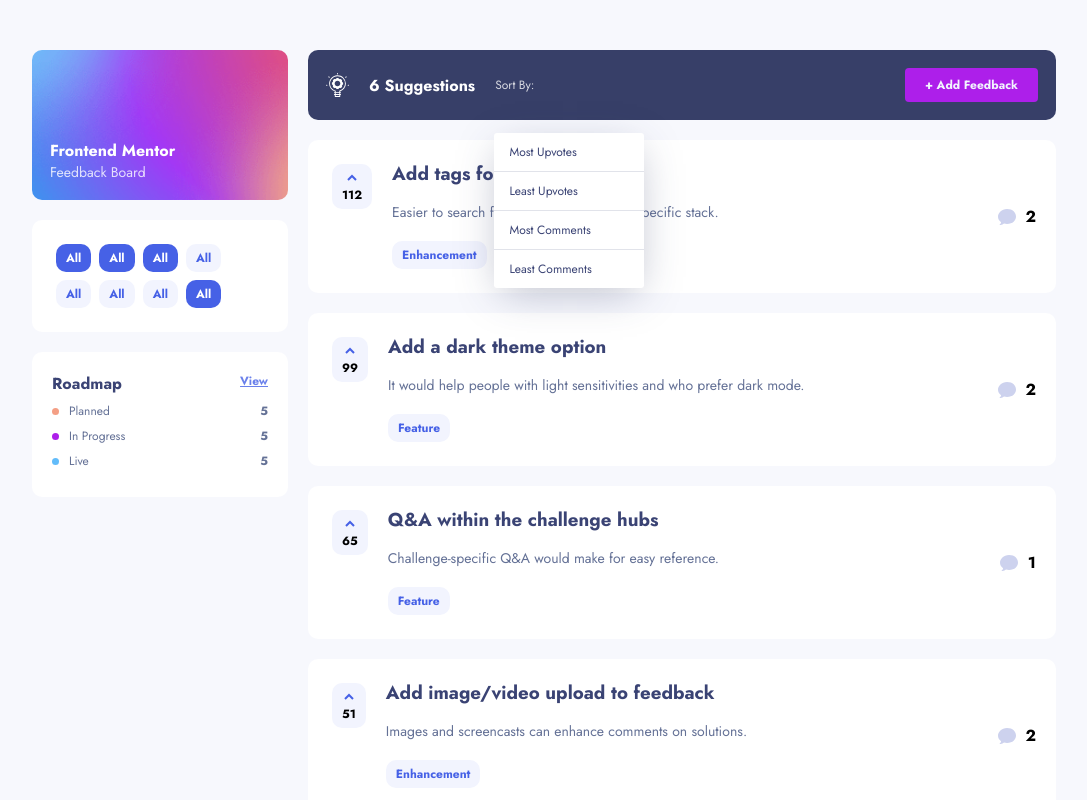
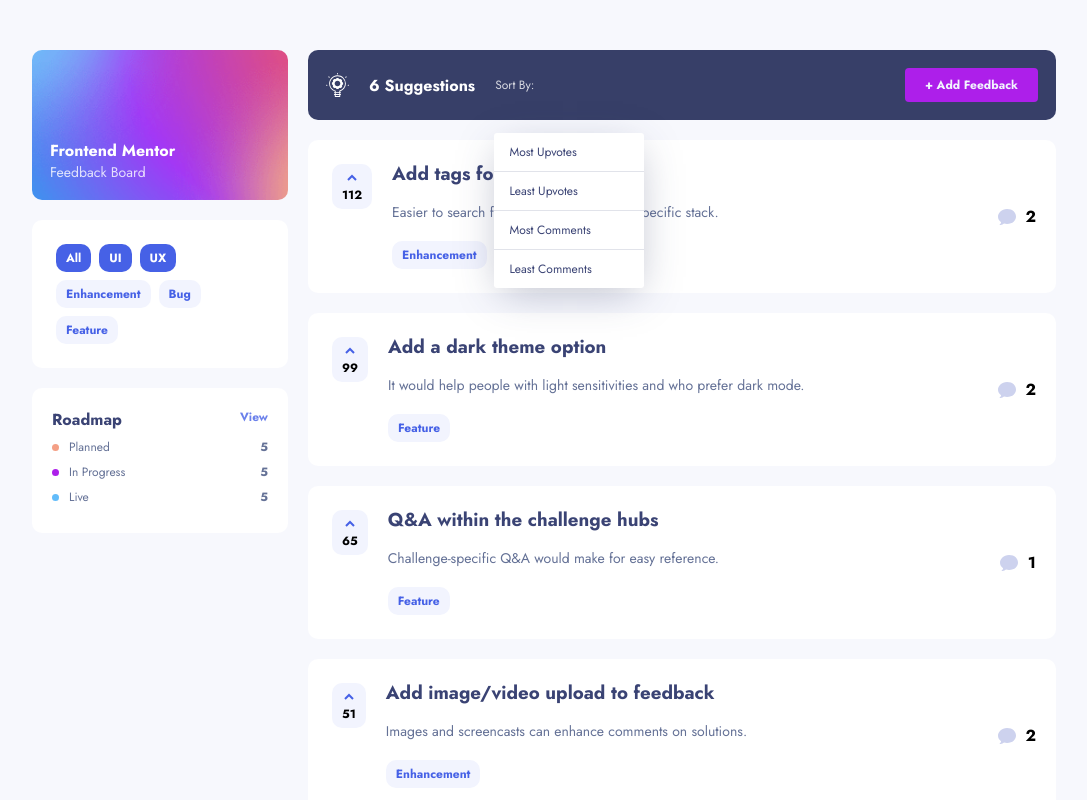
Before and after one commit to catli-unbounce/product_idea_board, a React (Create React App) app: page / in a window 1280 px wide. Shown: the top 800 px of the page, without its empty margins (96-1183 px from the left). Built offline with nearby package versions, Linux system fonts and the light colour scheme.

Commit message:
Filter product requests by status

```diff
--- a/_base.scss
+++ b/_base.scss
@@ -59,6 +59,10 @@
 body {
     font-size: 1.6rem;
     font-family: 'Jost', sans-serif;
+}
+
+a {
+    text-decoration: none;
 }
 
 ul {
--- a/src/App.js
+++ b/src/App.js
@@ -1,6 +1,7 @@
 import React, { useState, useEffect } from 'react';
 import logo from './logo.svg';
-import {filterForSuggestions} from './helpers.js';
+import {filterRequestsByStatus} from './helpers.js';
+import backIcon from './assets/shared/icon-arrow-left.svg';
 import './App.scss';
 import ListFilter from './components/ListFilter';
 import Roadmap from './components/Roadmap';
@@ -18,31 +19,42 @@
 function App() {
 
   const [data, setData] = useState({
-    'productRequests': [],
-    'currentUser': {}
+    'all': [],
+    'currentUser': {},
+    'suggestions': [],
+    'planned': [],
+    'live': [],
+    'inProgress':[]
   })
 
   useEffect(() => {
-    filterForSuggestions();
+
     async function fetchData() {
       const response = await fetch('/data.json');
       const fetchedData = await response.json(response);
       setData({
-        productRequests: fetchedData.productRequests,
-        currentUser: fetchedData.currentUser
+        all: fetchedData.productRequests,
+        currentUser: fetchedData.currentUser,
+        suggestions: filterRequestsByStatus(fetchedData.productRequests, 'suggestion'),
+        planned: filterRequestsByStatus(fetchedData.productRequests, 'planned'),
+        live: filterRequestsByStatus(fetchedData.productRequests, 'live'),
+        inProgress: filterRequestsByStatus(fetchedData.productRequests, 'in-progress')
       });
-
     }
     fetchData();
   }, []);
   return (
-    <div className="container">
+
       <Router>
         <Switch>
           <Route path="/new">
+            <div className="back-link"><img alt="go back" src={backIcon}></img><Link to="/"><a>Go Back</a></Link></div>
+            <div className="container">
               <RequestForm></RequestForm>
+            </div>
           </Route>
           <Route path="/">
+            <div className="container">
               <div className="controls">
                 <Header></Header>
                 <ListFilter></ListFilter>
@@ -55,12 +67,13 @@
               </div>
               <main>
                 <Suggestions></Suggestions>
-              <RequestsList productRequests={data.productRequests}></RequestsList>
+                <RequestsList productRequests={data.suggestions}></RequestsList>
               </main>
+            </div>
           </Route>
         </Switch>
       </Router>
-    </div>
+
 
   );
 }
--- a/src/components/ListFilter/index.js
+++ b/src/components/ListFilter/index.js
@@ -4,13 +4,11 @@
         <div className="filters">
             <ul>
                 <li className="filters__item filters__item-active">All</li>
-                <li className="filters__item filters__item-active">All</li>
-                <li className="filters__item filters__item-active">All</li>
-                <li className="filters__item">All</li>
-                <li className="filters__item">All</li>
-                <li className="filters__item">All</li>
-                <li className="filters__item">All</li>
-                <li className="filters__item filters__item-active">All</li>
+                <li className="filters__item filters__item-active">UI</li>
+                <li className="filters__item filters__item-active">UX</li>
+                <li className="filters__item">Enhancement</li>
+                <li className="filters__item">Bug</li>
+                <li className="filters__item">Feature</li>
             </ul>
         </div>
     )
--- a/src/components/Suggestions/Suggestions.module.scss
+++ b/src/components/Suggestions/Suggestions.module.scss
@@ -35,7 +35,10 @@
     &__add-btn {
         margin-left: auto;
         background-color: $fuschia;
-        color: $grey-1;
+
+        a {
+            color: $grey-1;
+        }
     }
 }
 
--- a/src/components/Suggestions/index.js
+++ b/src/components/Suggestions/index.js
@@ -1,5 +1,6 @@
 import React, { useState } from 'react';
 import suggestionIcon from '../../assets/suggestions/icon-suggestions.svg'
+import {Link} from "react-router-dom";
 const Suggestions = () => {
     return (
         <div className="suggestions">
@@ -14,7 +15,7 @@
                 </ul>
             </div>
 
-            <button className="suggestions__add-btn">+ Add Feedback</button>
+            <button className="suggestions__add-btn"><Link to="/new">+ Add Feedback</Link></button>
         </div>
     )
 }
--- a/src/helpers.js
+++ b/src/helpers.js
@@ -1,3 +1,5 @@
-export const filterForSuggestions = () => {
-    console.log("Hello")
+export const filterRequestsByStatus = (productRequests, requestStatus) => {
+    return productRequests.filter((item) => item.status === requestStatus);
+
+
 }
```
Lines whose indentation alone changed are shown as unchanged.
